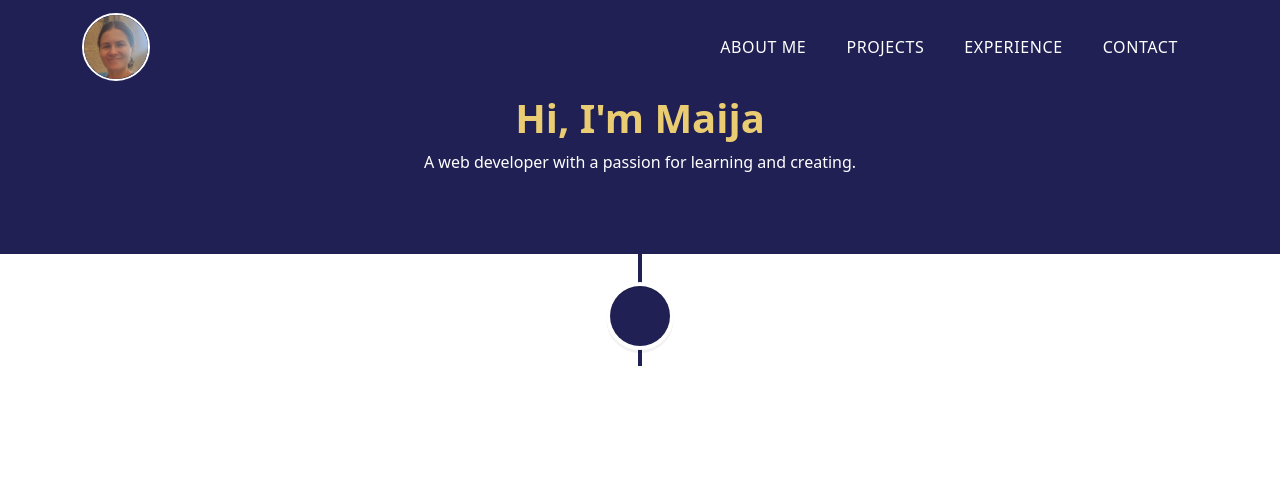
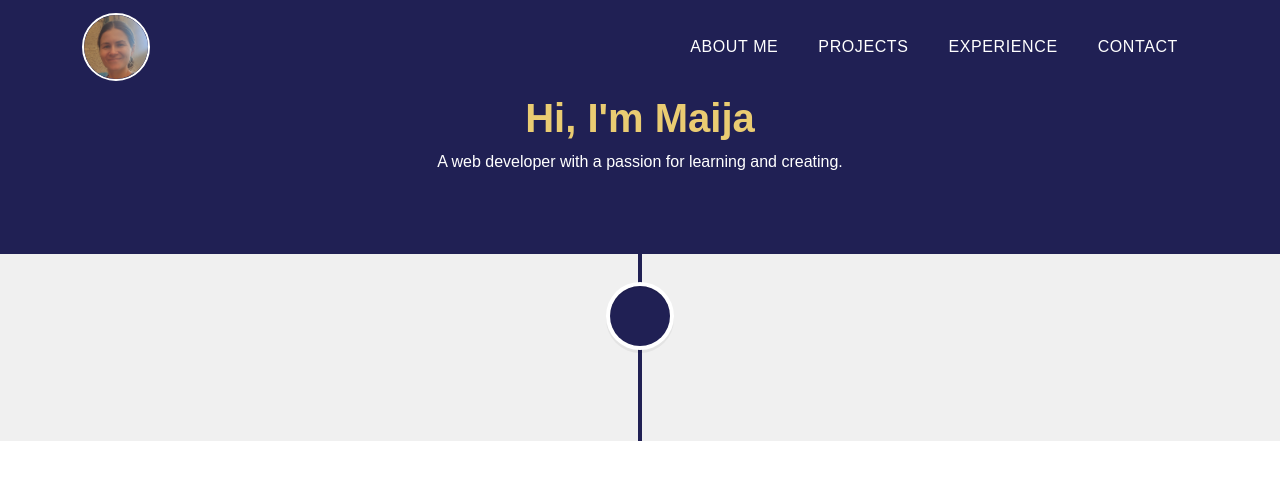
Before and after one commit to maijako/portfolio, a React (Create React App) app in the folder portfolio-app/: page /experience in a window 1280 px wide. Shown: the top 480 px of the page. Built offline with nearby package versions, Linux system fonts and the light colour scheme.

Commit message:
add app.css styling

```diff
--- a/portfolio-app/package.json
+++ b/portfolio-app/package.json
@@ -3,6 +3,10 @@
   "version": "0.1.0",
   "private": true,
   "dependencies": {
+    "@fortawesome/fontawesome-svg-core": "^6.3.0",
+    "@fortawesome/free-regular-svg-icons": "^6.3.0",
+    "@fortawesome/free-solid-svg-icons": "^6.3.0",
+    "@fortawesome/react-fontawesome": "^0.2.0",
     "@testing-library/jest-dom": "^5.16.5",
     "@testing-library/react": "^13.4.0",
     "@testing-library/user-event": "^13.5.0",
@@ -10,6 +14,7 @@
     "react": "^18.2.0",
     "react-bootstrap": "^2.7.2",
     "react-dom": "^18.2.0",
+    "react-icons": "^4.8.0",
     "react-router-dom": "^6.8.2",
     "react-scripts": "5.0.1",
     "react-vertical-timeline-component": "^3.6.0",
--- a/portfolio-app/src/App.css
+++ b/portfolio-app/src/App.css
@@ -1,38 +1,13 @@
 .App {
-  text-align: center;
+  width: 100%;
+  height: auto;
+  display: flex;
+  flex-direction: column;
+  font-family: Arial, Helvetica, sans-serif;
+  background-color: #f0f0f0;
 }
 
-.App-logo {
-  height: 40vmin;
-  pointer-events: none;
+body {
+  padding: 0;
+  margin: 0;
 }
-
-@media (prefers-reduced-motion: no-preference) {
-  .App-logo {
-    animation: App-logo-spin infinite 20s linear;
-  }
-}
-
-.App-header {
-  background-color: #282c34;
-  min-height: 100vh;
-  display: flex;
-  flex-direction: column;
-  align-items: center;
-  justify-content: center;
-  font-size: calc(10px + 2vmin);
-  color: white;
-}
-
-.App-link {
-  color: #61dafb;
-}
-
-@keyframes App-logo-spin {
-  from {
-    transform: rotate(0deg);
-  }
-  to {
-    transform: rotate(360deg);
-  }
-}
--- a/portfolio-app/src/pages/Experience.js
+++ b/portfolio-app/src/pages/Experience.js
@@ -1,8 +1,9 @@
 import React from 'react';
 import { VerticalTimeline, VerticalTimelineElement } from "react-vertical-timeline-component";
 import "react-vertical-timeline-component/style.min.css";
-
-
+import "../styles/Experience.css";
+// import { FontAwesomeIcon } from '@fortawesome/react-fontawesome';
+// import { solid } from '@fortawesome/fontawesome-svg-core/import.macro';
 
 function Experience() {
   return (
@@ -10,10 +11,10 @@ function Experience() {
       <VerticalTimeline lineColor="rgb(32, 32, 84)">
         <VerticalTimelineElement className="vertical-timeline-element--education"
         date="2023"
-        iconStyle={{ background: "rgb(32, 32, 84)", colo: "#fff"}}
-
-
+        iconStyle={{background: "rgb(32, 32, 84)"}}
         >
+          <h3 className="vertical-timeline-element-title">EdX, BootCamp</h3>
+          <p>Front-end Web Development Certificate</p>
 
         </VerticalTimelineElement>
       </VerticalTimeline>
```
Also changed, not shown: portfolio-app/src/styles/Experience.css (added), 1 other file (tests, documents, lock files or other folders).
